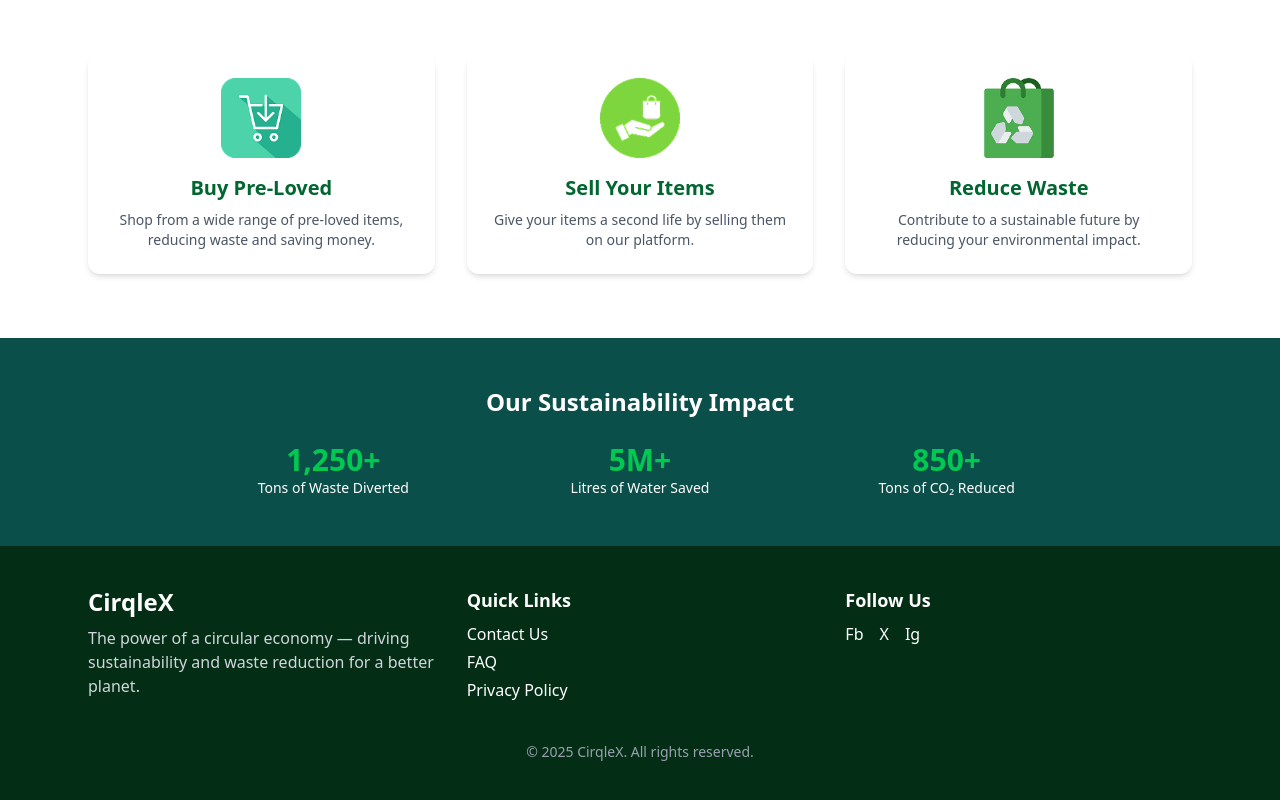
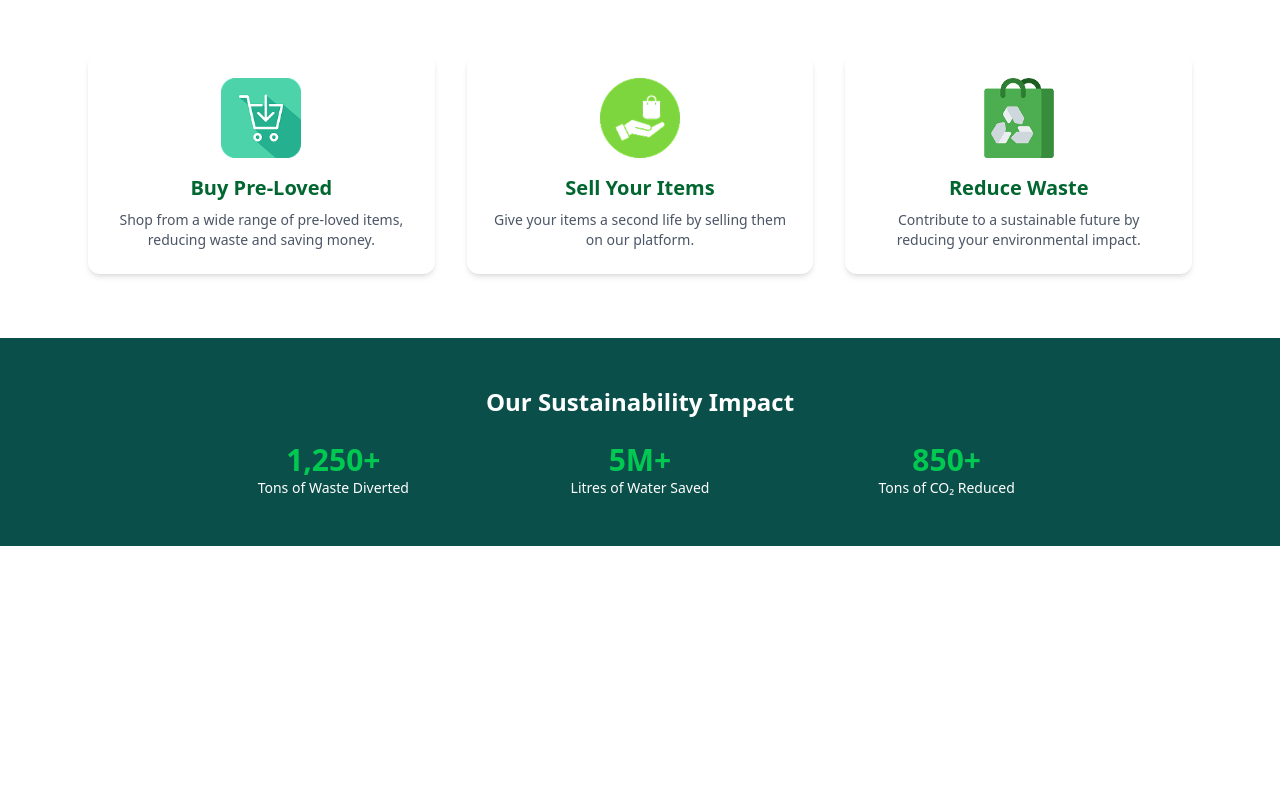
Before and after one commit to tronzee-star/cirqlex-group11project, a React (Vite) app in the folder client/: page / in a window 1280 px wide. Shown: the part 574-1374 px from the top of the page. After the commit the page ends 1120 px from the top, so only its background shows below. Built offline with nearby package versions, Linux system fonts and the light colour scheme; no server answers; sample sign-in values are in the browser's storage.

Commit message:
Refactor AppLayout to conditionally render Footer based on authentication status

```diff
--- a/client/src/App.jsx
+++ b/client/src/App.jsx
@@ -1,4 +1,5 @@
-import { BrowserRouter as Router, Routes, Route, Navigate, Outlet } from 'react-router-dom';
+
+import { BrowserRouter as Router, Routes, Route, Navigate, Outlet, useLocation } from 'react-router-dom';
 import Navbar from "./components/shared/Navbar";
 import Footer from "./components/shared/Footer";
 import Home from './pages/Home';
@@ -18,15 +19,22 @@ const PublicLayout = () => (
   </div>
 );
 
-const AppLayout = () => (
+const AppLayout = () => {
+  const { isAuthenticated } = useAuth();
+  const location = useLocation();
+  const authOnlyRoutes = ['/buyer-dashboard', '/seller-dashboard', '/shop'];
+  const shouldHideFooter = isAuthenticated || authOnlyRoutes.some((route) => location.pathname.startsWith(route));
+
+  return (
     <div className="min-h-screen bg-white">
       <Navbar />
       <div className="pt-16">
         <Outlet />
       </div>
-    <Footer />
+      {shouldHideFooter ? null : <Footer />}
     </div>
   );
+};
 
 const ProtectedRoute = ({ redirectTo = "/signin", children }) => {
   const { isAuthenticated, isReady } = useAuth();
```
Lines whose indentation alone changed are shown as unchanged.
